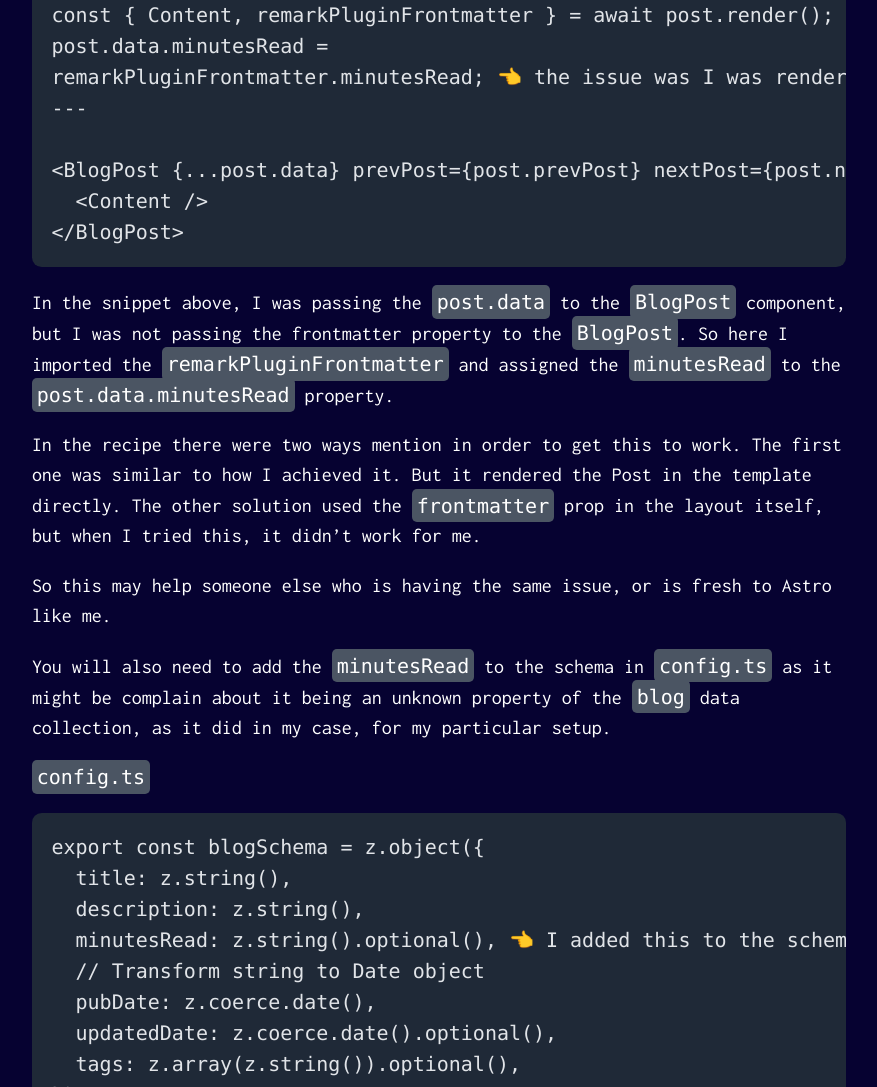
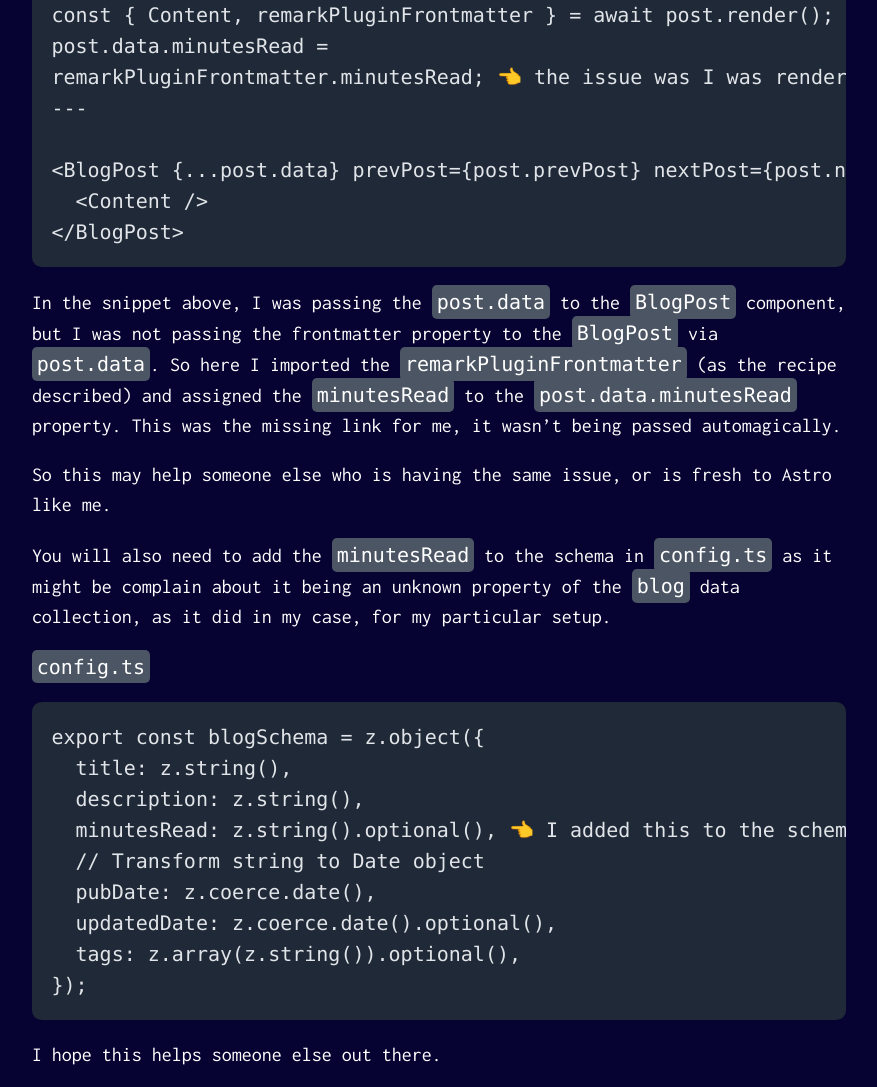
Before and after one commit to harrymckillen/harrymckillen.com, an Astro site: page /blog/adding-reading-time-to-an-astro-blog in a window 1280 px wide. Shown: the part 943-2030 px from the top of the page, without its empty margins (201-1078 px from the left). Built offline with nearby package versions, Linux system fonts and the light colour scheme; Astro itself is replaced by a stand-in of ours; some packages are replaced by stand-ins of ours; code samples lack their colours.

Commit message:
Post edits

````diff
--- a/src/content/blog/adding-reading-time-to-an-astro-blog.md
+++ b/src/content/blog/adding-reading-time-to-an-astro-blog.md
@@ -24,9 +24,7 @@ remarkPluginFrontmatter.minutesRead; 👈 the issue was I was rendering the post
 </BlogPost>
 ```
 
-In the snippet above, I was passing the `post.data` to the `BlogPost` component, but I was not passing the frontmatter property to the `BlogPost`. So here I imported the `remarkPluginFrontmatter` and assigned the `minutesRead` to the `post.data.minutesRead` property.
-
-In the recipe there were two ways mention in order to get this to work. The first one was similar to how I achieved it. But it rendered the Post in the template directly. The other solution used the `frontmatter` prop in the layout itself, but when I tried this, it didn't work for me.
+In the snippet above, I was passing the `post.data` to the `BlogPost` component, but I was not passing the frontmatter property to the `BlogPost` via `post.data`. So here I imported the `remarkPluginFrontmatter` (as the recipe described) and assigned the `minutesRead` to the `post.data.minutesRead` property. This was the missing link for me, it wasn't being passed automagically.
 
 So this may help someone else who is having the same issue, or is fresh to Astro like me.
 
````
